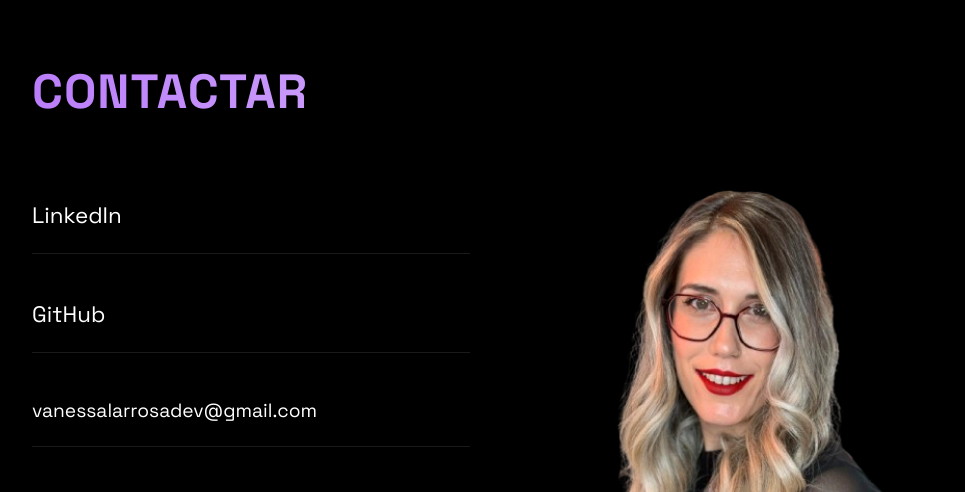
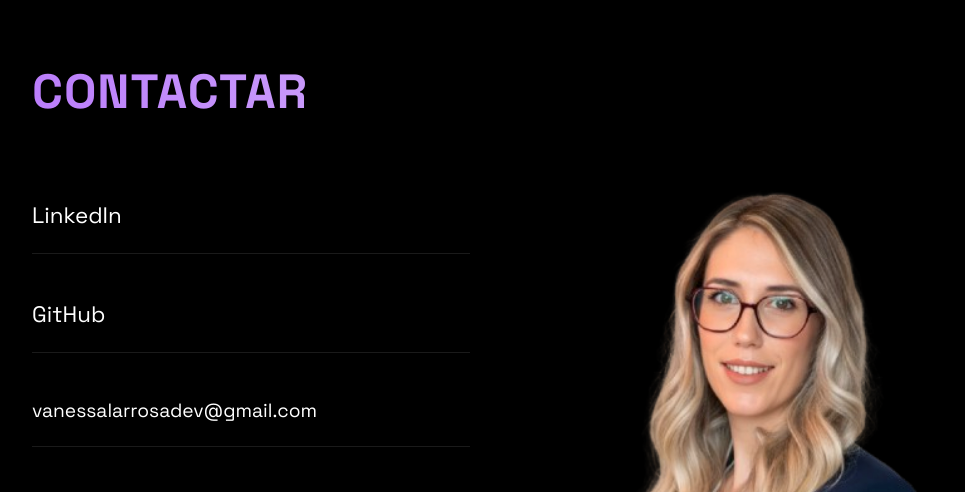
Before and after one commit to VanessaLarrosaDev/VanessaLarrosaDev.github.io, a plain HTML site: page index.html in a window 1280 px wide. Shown: the part 2430-2922 px from the top of the page, without its empty margins (252-1217 px from the left). Drawn offline with nearby package versions, Linux system fonts and the light colour scheme.

Commit message:
Cambio imagen
Actualización a foto profesional

```diff
--- a/index.html
+++ b/index.html
@@ -194,7 +194,7 @@
                     </div>
                     <div class="contact-image">
                         <div class="image-container">
-                            <img src="images/RetratoVane.png" alt="Vanessa Larrosa - Desarrolladora de Software"
+                            <img src="images/Vanessa_Larrosa_Profesional.png" alt="Vanessa Larrosa - Desarrolladora de Software"
                                 class="profile-image">
                             <div class="image-shadow"></div>
                         </div>
```
Also changed, not shown: images/RetratoVane.png (deleted), images/Vanessa_Larrosa_Profesional.png (added).
